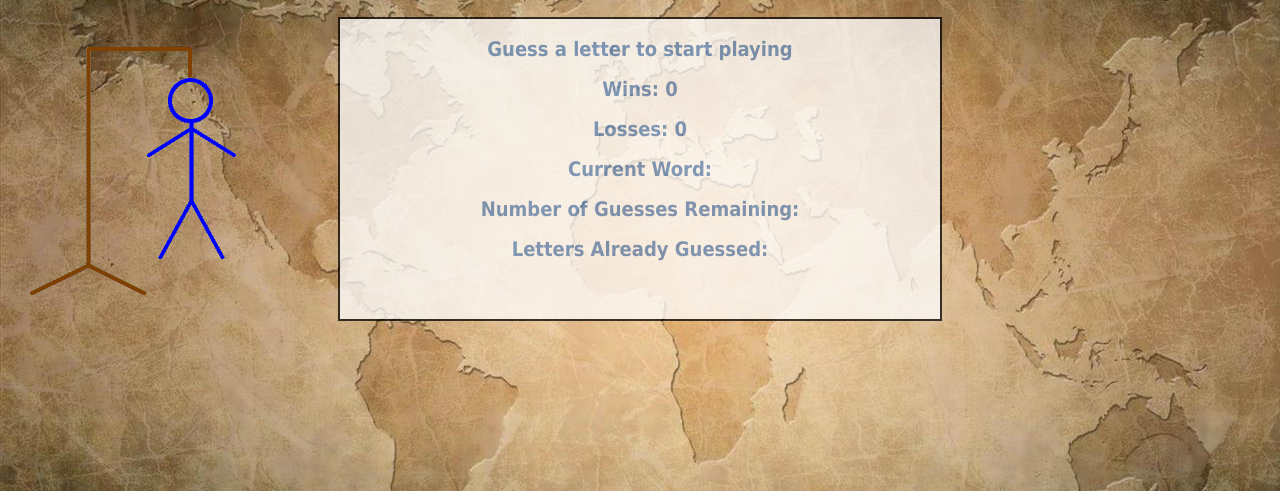
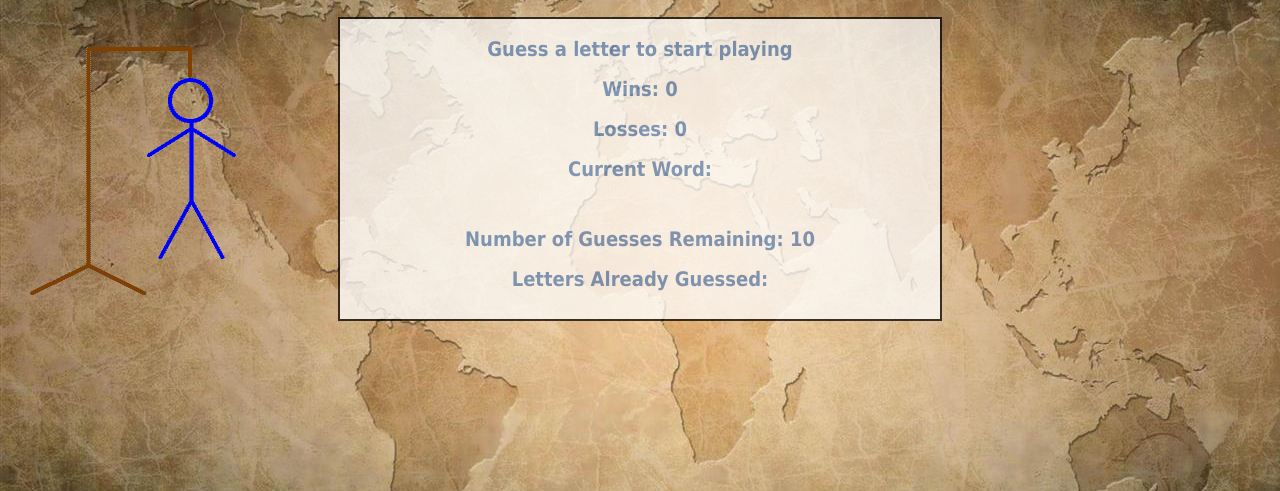
Before and after one commit to rparker24/hangman, a PHP site: page / in a window 1280 px wide. Shown: the part 140-631 px from the top of the page. Run offline with PHP 8.4, Linux system fonts and the light colour scheme.

Commit message:
js update - keep word in place

```diff
--- a/assets/css/style.css
+++ b/assets/css/style.css
@@ -83,3 +83,7 @@ footer p {
 	font-weight: normal;
 	margin-top: 15px;
 }
+
+#currentWord {
+	padding: 5px;
+}
--- a/index.html
+++ b/index.html
@@ -20,7 +20,7 @@
 			<p>Losses: <span id="losses">0</span></p>
 			<p>Current Word:</p>
 			<p id="currentWord"></p>
-			<p>Number of Guesses Remaining: <span id="numGuesses"></span></p>
+			<p>Number of Guesses Remaining: <span id="numGuesses">10</span></p>
 			<p>Letters Already Guessed: <span id="letterGuesses"></span></p>
 		</div>
 <!-- 	<div id="gameImageRight">
@@ -33,19 +33,17 @@
 
 	<script type="text/javascript">
 
-		var countriesList = ["canada", "china"]; // , "Mexico", "Russia","England"];
+		var countriesList = ["canada", "china", "mexico", "russia","england"];
 		var wins = 0;
 		var losses = 0;
 		var guessesLeft = 10;
 		var userGuesses = [];
-		var wordOnPage = "";
 		var word = countriesList[Math.floor(Math.random() * countriesList.length)];
 		var wordLetters = word.split('');
-		var userGuess
 
 	    document.onkeyup = function(event) {
         	var userGuess = String.fromCharCode(event.keyCode).toLowerCase();
-
+			var wordOnPage = "";
 			if (wordLetters.indexOf(userGuess) > -1) {
 				for(var i = 0; i < wordLetters.length; i++) {
 					if (wordLetters[i] == userGuess) {
@@ -54,6 +52,7 @@
 						wordOnPage += " _";
 					}
 				}
+				// var goodLetters = wordOnPage.split('');
 			} else if (userGuesses.indexOf(userGuess) > -1) {
 				//do nothing (don't subtract a guess left or push to userGuesses array)
 			} else {
```
